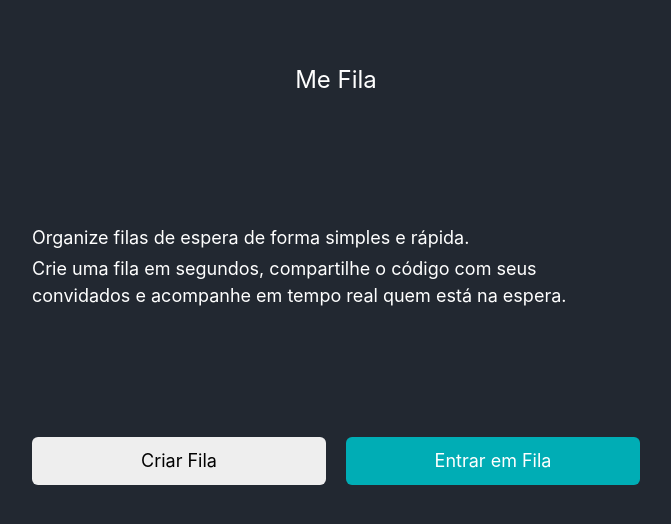
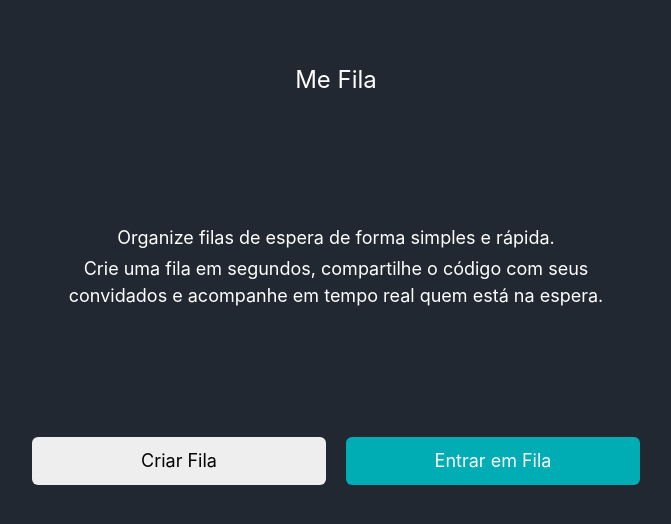
Before and after one commit to aknoss/me-fila, a React (Vite) app in the folder client/: page / in a window 1280 px wide. Shown: the top 524 px of the page, without its empty margins (304-975 px from the left). Built offline with nearby package versions, Linux system fonts and the light colour scheme; no server answers.

Commit message:
fix: centralize text

```diff
--- a/client/src/pages/home.tsx
+++ b/client/src/pages/home.tsx
@@ -16,7 +16,7 @@
   return (
     <Wrapper>
       <h1 className="text-2xl">Me Fila</h1>
-      <div className="flex flex-col gap-1 text-left">
+      <div className="flex flex-col gap-1 text-center">
         <p>Organize filas de espera de forma simples e rápida.</p>
         <p>
           Crie uma fila em segundos, compartilhe o código com seus convidados e
```
